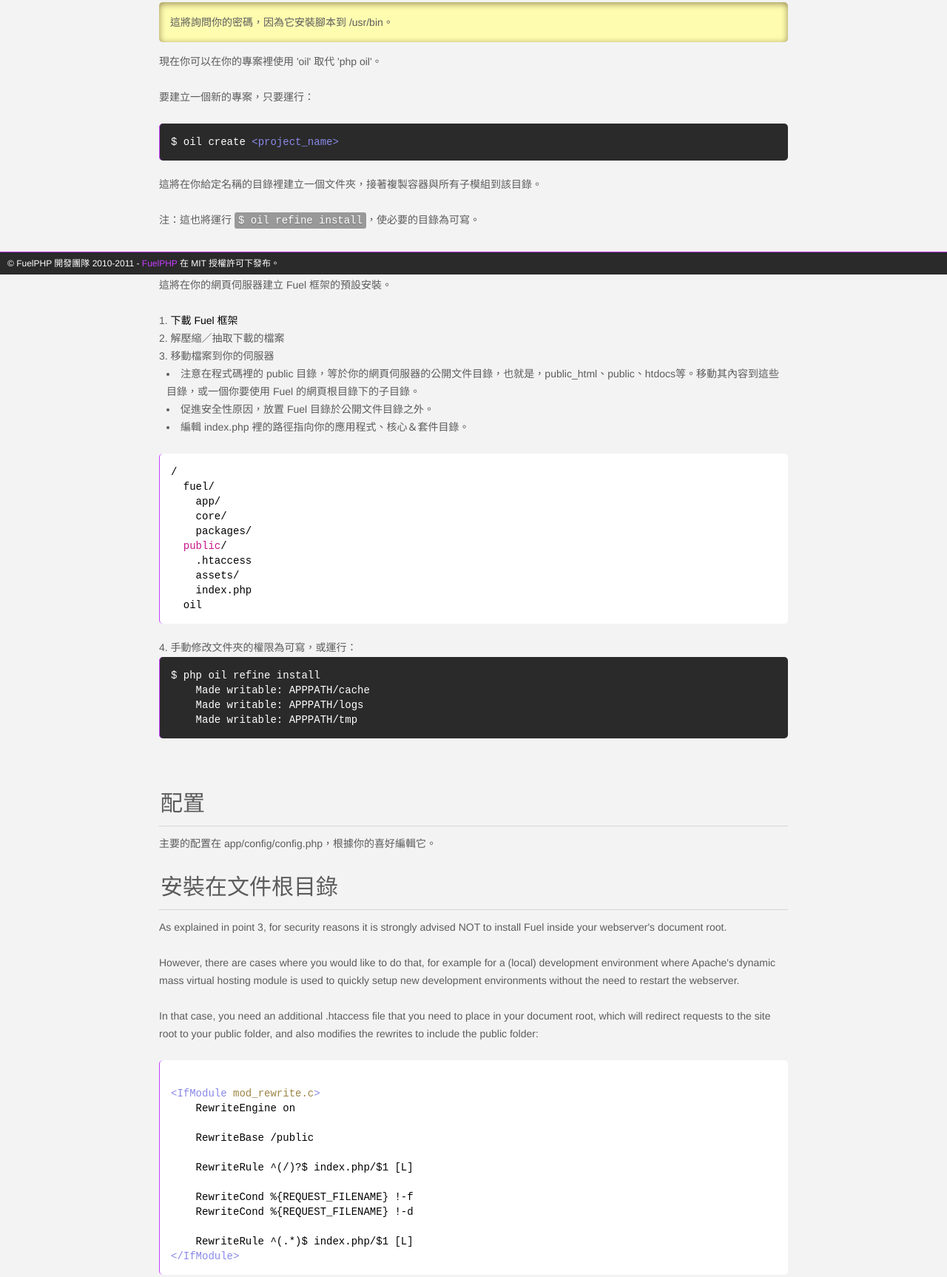
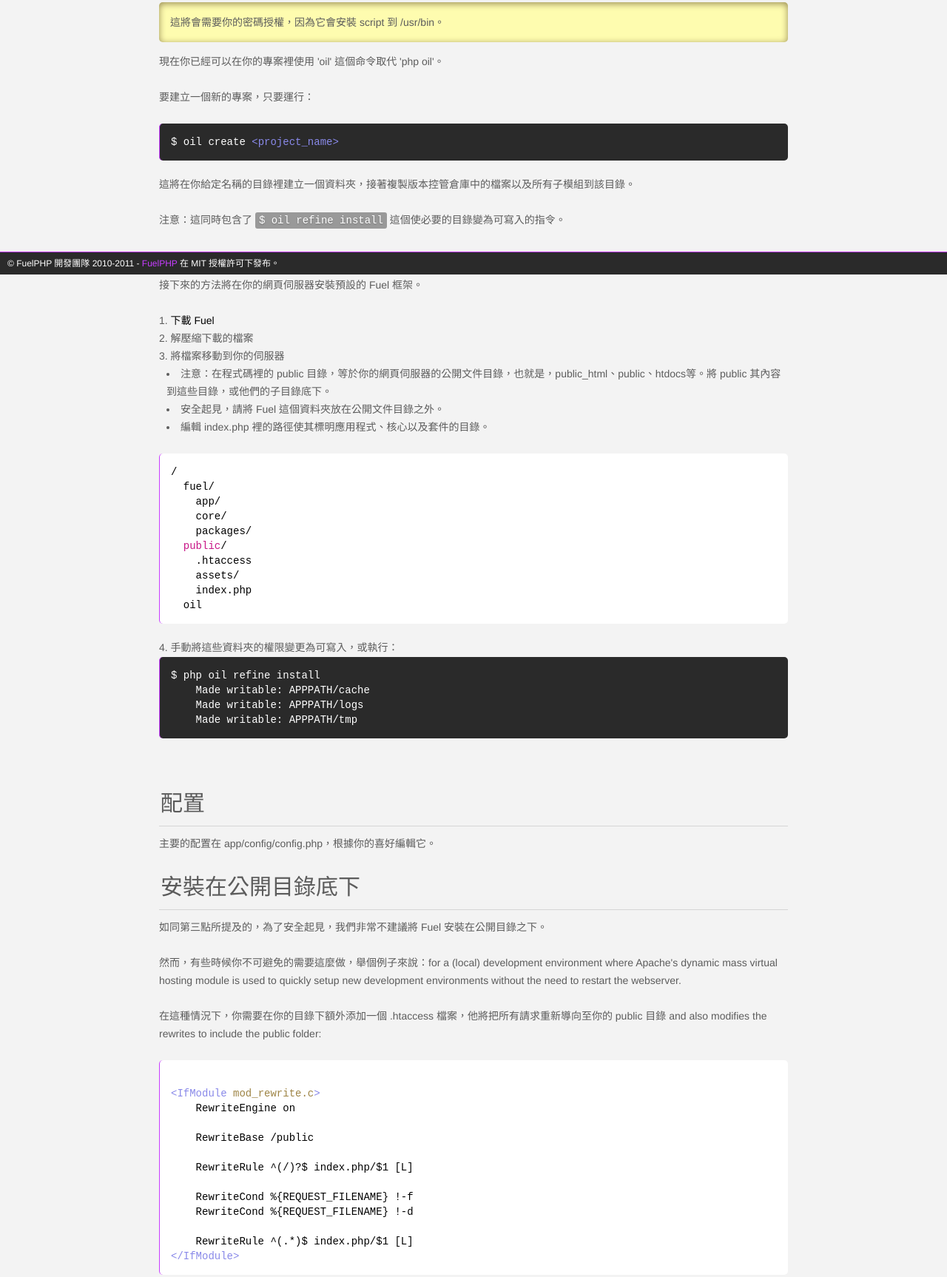
Before and after one commit to kusoayan/fuelphp-docs-tw, a plain HTML site: page master/installation/instructions.html in a window 1280 px wide. Shown: the part 429-2155 px from the top of the page at 74% size. Drawn offline with Linux system fonts and the light colour scheme.

Commit message:
edit installation/introductions.html

```diff
--- a/master/installation/instructions.html
+++ b/master/installation/instructions.html
@@ -47,36 +47,36 @@
 			<br />
 			<h3 id="command">命令列安裝</h3>
 		    <p class="note">目前只能在 *nix 系統（Linux、OS X、Unix、等等）運行。</p>
-			<p>我們的快速安裝程序是一個精簡的 Oil 套件介面，能讓你一行命令建立一個新的專案，你也將不再需要在你的 Oil 命令使用 'php'。</p>
+			<p>我們的快速安裝程序是一個精簡的 Oil 套件介面，能讓你以一行命令建立一個新的專案，你也將不再需要於你的 Oil 命令前加上 'php'。</p>
 
 			<p>要安裝快速安裝程序，只要打開一個 shell 並執行以下命令：</p>
 
 			<pre class="cli"><code>$ curl get.fuelphp.com/oil | sh</code></pre>
 
-			<p class="note">這將詢問你的密碼，因為它安裝腳本到 /usr/bin。</p>
+			<p class="note">這將會需要你的密碼授權，因為它會安裝 script 到 /usr/bin。</p>
 
-			<p>現在你可以在你的專案裡使用 'oil' 取代 'php oil'。</p>
+			<p>現在你已經可以在你的專案裡使用 'oil' 這個命令取代 'php oil'。</p>
 
 			<p>要建立一個新的專案，只要運行：</p>
 
 			<pre class="cli"><code>$ oil create &lt;project_name&gt;</code></pre>
 
-			<p>這將在你給定名稱的目錄裡建立一個文件夾，接著複製容器與所有子模組到該目錄。</p>
+			<p>這將在你給定名稱的目錄裡建立一個資料夾，接著複製版本控管倉庫中的檔案以及所有子模組到該目錄。</p>
 
-			<p>注：這也將運行 <code class="cli">$ oil refine install</code>，使必要的目錄為可寫。</p>
+			<p>注意：這同時包含了 <code class="cli">$ oil refine install</code> 這個使必要的目錄變為可寫入的指令。</p>
 
 			<h3 id="manual">手動安裝簡介</h3>
 
-			<p>這將在你的網頁伺服器建立 Fuel 框架的預設安裝。</p>
+			<p>接下來的方法將在你的網頁伺服器安裝預設的 Fuel 框架。</p>
 
 			<ol>
-				<li><a href="download.html">下載 Fuel 框架</a></li>
-				<li>解壓縮／抽取下載的檔案</li>
-				<li>移動檔案到你的伺服器
+				<li><a href="download.html">下載 Fuel</a></li>
+				<li>解壓縮下載的檔案</li>
+				<li>將檔案移動到你的伺服器
 					<ul>
-						<li>注意在程式碼裡的 public 目錄，等於你的網頁伺服器的公開文件目錄，也就是，public_html、public、htdocs等。移動其內容到這些目錄，或一個你要使用 Fuel 的網頁根目錄下的子目錄。</li>
-						<li>促進安全性原因，放置 Fuel 目錄於公開文件目錄之外。</li>
-						<li>編輯 index.php 裡的路徑指向你的應用程式、核心＆套件目錄。</li>
+						<li>注意：在程式碼裡的 public 目錄，等於你的網頁伺服器的公開文件目錄，也就是，public_html、public、htdocs等。將 public 其內容到這些目錄，或他們的子目錄底下。</li>
+						<li>安全起見，請將 Fuel 這個資料夾放在公開文件目錄之外。</li>
+						<li>編輯 index.php 裡的路徑使其標明應用程式、核心以及套件的目錄。</li>
 					</ul>
 <pre class="plain"><code>/
   fuel/
@@ -91,7 +91,7 @@
 </code></pre>
 				</li>
 				<li>
-					手動修改文件夾的權限為可寫，或運行：
+					手動將這些資料夾的權限變更為可寫入，或執行：
 <pre class="cli"><code>$ php oil refine install
 	Made writable: APPPATH/cache
 	Made writable: APPPATH/logs
@@ -105,14 +105,13 @@
 
 			<p>主要的配置在 app/config/config.php，根據你的喜好編輯它。</p>
 
-			<h2 id="install_inside_root">安裝在文件根目錄</h2>
+			<h2 id="install_inside_root">安裝在公開目錄底下</h2>
 
-			<p>As explained in point 3, for security reasons it is strongly advised NOT to install Fuel inside your webserver's document root.</p>
-			<p>
-				However, there are cases where you would like to do that, for example for a (local) development environment where Apache's dynamic mass virtual hosting module
+            <p>如同第三點所提及的，為了安全起見，我們非常不建議將 Fuel 安裝在公開目錄之下。</p>
+			<p>然而，有些時候你不可避免的需要這麼做，舉個例子來說：for a (local) development environment where Apache's dynamic mass virtual hosting module
 				is used to quickly setup new development environments without the need to restart the webserver.
 			</p>
-			<p>In that case, you need an additional .htaccess file that you need to place in your document root, which will redirect requests to the site root to your public folder, and also modifies the rewrites to include the public folder:</p>
+			<p>在這種情況下，你需要在你的目錄下額外添加一個 .htaccess 檔案，他將把所有請求重新導向至你的 public 目錄 and also modifies the rewrites to include the public folder:</p>
 <pre class="plain"><code>
 &lt;IfModule mod_rewrite.c>
 	RewriteEngine on
@@ -132,14 +131,14 @@
 			<h2 id="setting_the_environment">設定環境</h2>
 
 			<p>
-				預設情況下，環境設定為開發模式。Fuel 使用環境去定義使用什麼資料庫設定，但你可以在其他東西使用它。
+				預設情況下，環境設定為開發模式。Fuel 使用環境去定義使用哪個資料庫設定，但你也可以應用再其他事情上。
 			</p>
 			<p>
-				要設定環境，將以下行拖放進你的 .htaccess 檔案。
+				要設定環境，將以下這行放進你的 .htaccess 中。
 			</p>
 			<pre class="plain"><code>SetEnv FUEL_ENV production</code></pre>
 			<p>
-				詳細可用選項在 Fuel 類別裡的 <a href="../classes/fuel.html#class_constants">Class constants</a>。
+                更詳細的可用選項可在 Fuel 類別裡的 <a href="../classes/fuel.html#class_constants">類別常數</a> 中找到。
 			</p>
 
 		</div>
```
